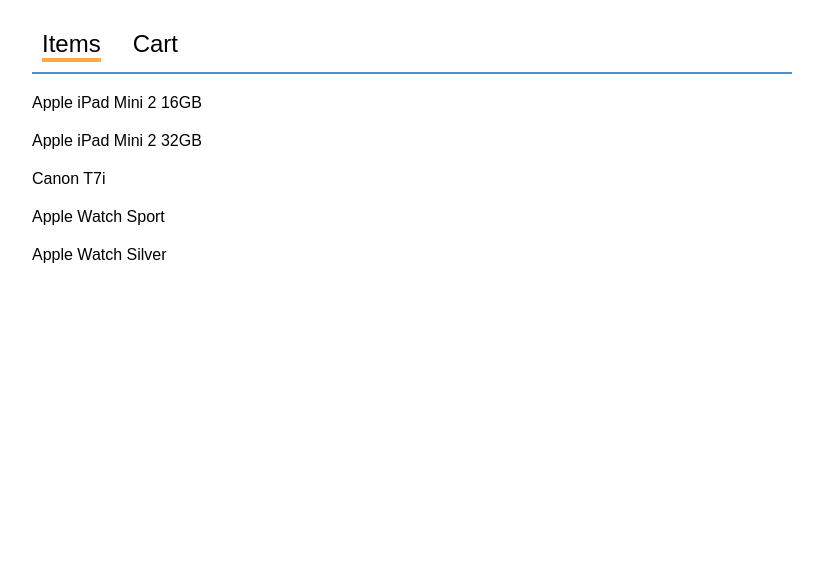
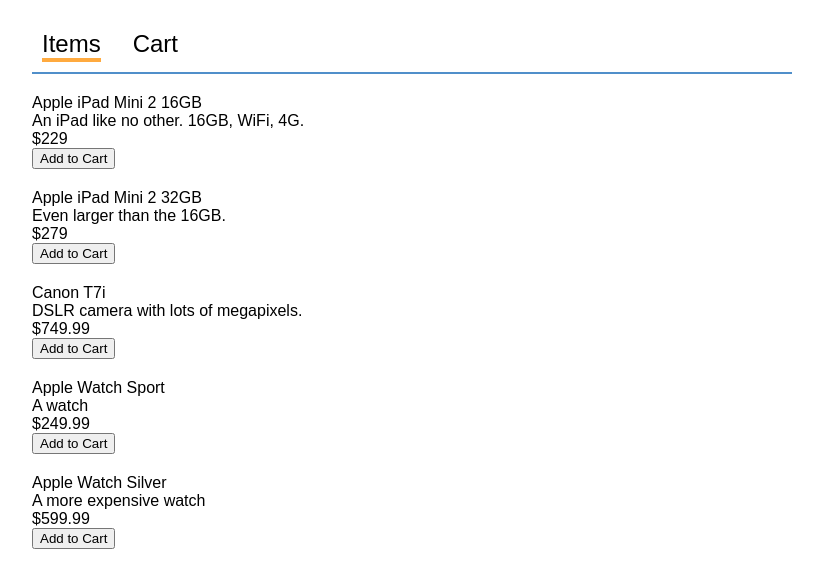
Before and after one commit to mengdage/shopper, a React (Create React App) app: page / in a window 1280 px wide. Shown: the top 588 px of the page, without its empty margins (228-1051 px from the left). Built offline with nearby package versions, Linux system fonts and the light colour scheme; the HTML template or start-up script is replaced by a standard one.

Commit message:
create Item component

```diff
--- a/src/App.js
+++ b/src/App.js
@@ -6,12 +6,20 @@
 
 class App extends Component {
   state = {
-    activeTab: 0
+    activeTab: 0,
+    cart: []
   };
 
   handleTabChange = (index) => {
     this.setState({
       activeTab: index
+
+    });
+  }
+
+  handleAddToCart = (item) => {
+    this.setState({
+      cart: [...this.state.cart, item.id]
     });
   }
 
@@ -19,7 +27,10 @@
     let content;
     switch (this.state.activeTab) {
       case 0:
-        content = <ItemPage items={items}/>;
+        content = <ItemPage
+          items={items}
+          onAddToCart={this.handleAddToCart}
+                  />;
         break;
       case 1:
         content = <span>Cart</span>;
--- /dev/null
+++ b/src/Item.js
@@ -0,0 +1,38 @@
+import React from 'react';
+import PropTypes from 'prop-types';
+import './Item.css';
+
+function Item({item, onAddToCart}) {
+  return (
+    <div className='item'>
+      <div className='item-left'>
+        <div className='item-image'/>
+        <div className='item-title'>
+          {item.name}
+        </div>
+        <div className='item-description'>
+          {item.description}
+        </div>
+      </div>
+      <div className='item-right'>
+        <div className='item-price'>
+          ${item.price}
+        </div>
+        <button
+          className='item-addToCart'
+          onClick={onAddToCart}
+        >
+          Add to Cart
+        </button>
+      </div>
+    </div>
+  );
+
+}
+
+Item.propTypes = {
+  item: PropTypes.object.isRequired,
+  onAddToCart: PropTypes.func.isRequired
+};
+
+export default Item;
--- a/src/ItemPage.js
+++ b/src/ItemPage.js
@@ -1,14 +1,18 @@
 import React from 'react';
 import PropTypes from 'prop-types';
+import Item from './Item';
 import './ItemPage.css';
 
-function ItemPage ({items}) {
+
+function ItemPage ({items, onAddToCart}) {
   return (
     <ul className='itempage-items'>
       {
         items.map(item => (
           <li key={item.id} className='itempage-item'>
-            {item.name}
+            <Item item={item}
+              onAddToCart={()=>onAddToCart(item)}
+            />
           </li>
         ))
       }
@@ -17,7 +21,8 @@
 }
 
 ItemPage.propTypes = {
-  items: PropTypes.array.isRequired
+  items: PropTypes.array.isRequired,
+  onAddToCart: PropTypes.func.isRequired
 };
 
 export default ItemPage;
```
Also changed, not shown: src/Item.css (added).
